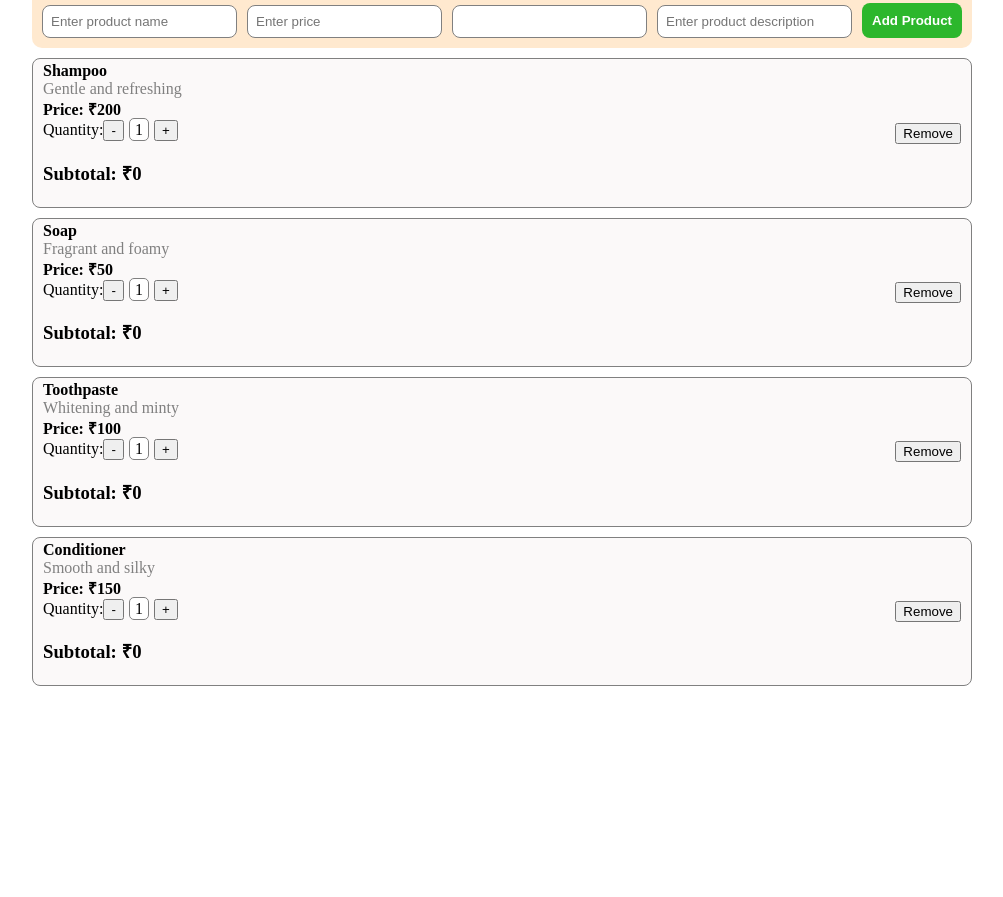
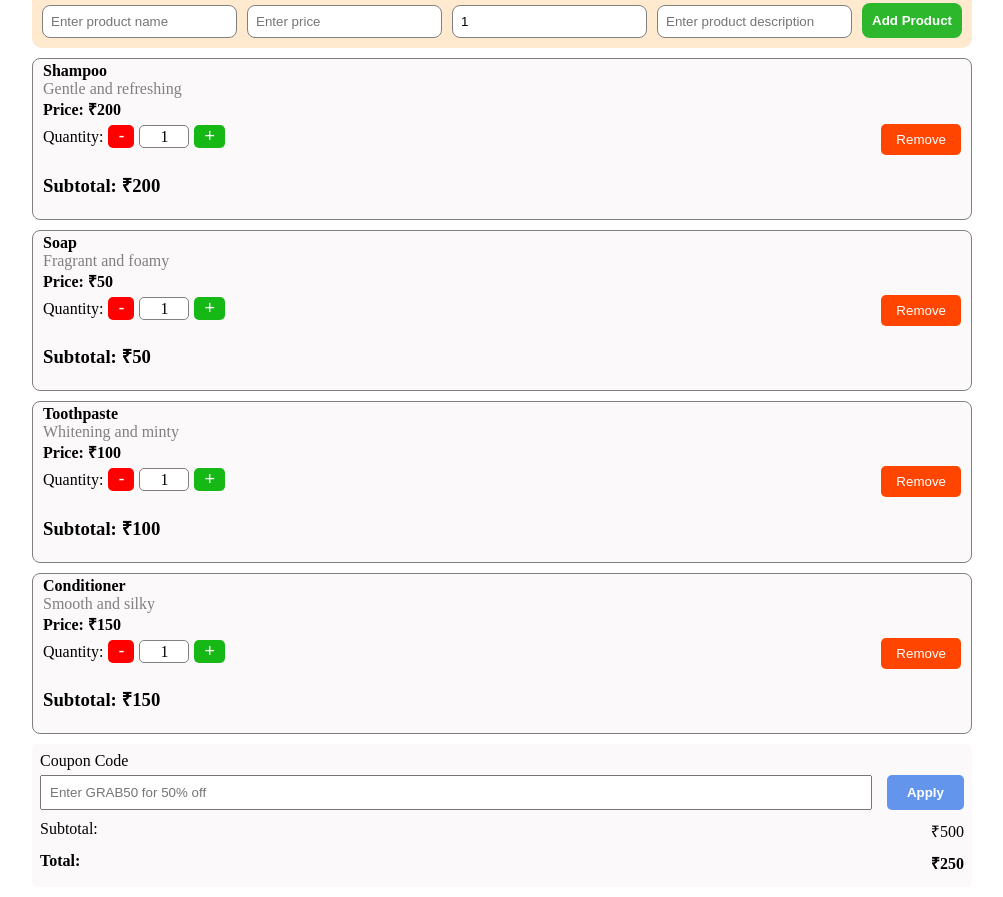
Before and after one commit to PrachiGour2023/machine-coding-frontend, a React (Vite) app: page / in a window 1280 px wide. Shown: the part 228-1125 px from the top of the page, without its empty margins (138-1141 px from the left). Before the commit the page ends 924 px from the top, so only its background shows below. Built offline with nearby package versions, Linux system fonts and the light colour scheme.

Commit message:
product cart with discount implemented

```diff
--- a/src/App.css
+++ b/src/App.css
@@ -183,7 +183,7 @@ input[type="checkbox"] {
 
 .pagination-container {
   display: flex;
-  justify-content:space-between;
+  justify-content: space-between;
   margin: 10px 0px;
 }
 
@@ -205,7 +205,7 @@ input[type="checkbox"] {
 .input-detail {
   display: flex;
   gap: 10px;
-  justify-content:flex-end;
+  justify-content: flex-end;
   align-items: end;
 
 }
@@ -241,3 +241,77 @@ input[type="checkbox"] {
   justify-content: space-between;
   align-items: center;
 }
+
+.minus {
+  background-color: red;
+  border: none;
+  color: white;
+  border-radius: 5px;
+  margin: 5px;
+  padding: 1px 10px;
+  font-size: large;
+}
+
+.plus {
+  background-color: rgb(22, 184, 22);
+  border: none;
+  color: white;
+  border-radius: 5px;
+  margin: 5px;
+  padding: 1px 10px;
+  font-size: large;
+}
+
+.product-qty {
+  background-color: white;
+  padding: 2px 20px;
+  border-radius: 5px;
+  border: 1px solid grey;
+}
+
+.remove-product {
+  background-color: orangered;
+  border: none;
+  color: white;
+  padding: 8px 15px;
+  border-radius: 5px;
+}
+
+.coupon-container {
+  display: flex;
+  flex-direction: column;
+  background-color: rgb(251, 249, 249);
+  padding: 8px;
+  border-radius: 5px;
+  margin: 10px 0px;
+}
+
+.coupon-col-row {
+  display: flex;
+  justify-content: space-between;
+  margin: 5px 0px;
+}
+
+.coupon-col-row input {
+  width: 100%;
+  padding: 8px;
+  margin-right: 15px;
+}
+
+.coupon-col-row button {
+  background-color: cornflowerblue;
+  border: 5px;
+  color: white;
+  font-weight: 600;
+  border-radius: 5px;
+  padding: 0px 20px;
+}
+
+.total {
+  font-weight: 600;
+}
+
+.coupon-applied {
+  color: green;
+  font-size: 16px;
+}
--- a/src/components/ProductCart.tsx
+++ b/src/components/ProductCart.tsx
@@ -10,8 +10,66 @@ const initialProducts = [
 const ProductCart = () => {
 
     const [cart, setCart] = useState(initialProducts.map((p) => (
-        {...p, qty: 1}
+        { ...p, qty: 1 }
     )))
+    const [newProduct, setNewProduct] = useState({
+        name: "",
+        price: "",
+        qty: 1,
+        description: ""
+    })
+    const [coupon, setCoupon] = useState('');
+    const [isCouponActive, setIsCouponActive] = useState(false)
+
+    const decreaseQty = (item: any) => {
+        setCart(prev =>
+            prev.map(p => p.id === item.id && item.qty > 1 ? { ...p, qty: p.qty - 1 } : p)
+        )
+    }
+
+    const increaseQty = (item: any) => {
+        setCart(prev =>
+            prev.map(p => p.id === item.id ? { ...p, qty: p.qty + 1 } : p)
+        )
+    }
+
+    const handleDeleteProduct = (id: number) => {
+        setCart(prev => prev.filter(p => p.id !== id))
+    }
+
+    const handleAddProduct = (e: any) => {
+        const { name, value } = e.target;
+        setNewProduct(prev => ({
+            ...prev,
+            [name]: value
+        }))
+    }
+
+    const handleAddNewProduct = () => {
+        const data = {
+            id: Date.now(),
+            name: newProduct.name,
+            price: Number(newProduct.price),
+            description: newProduct.description,
+            qty: newProduct.qty
+        }
+        setCart([...cart, data])
+        setNewProduct({
+            name: "",
+            price: "",
+            qty: 1,
+            description: ""
+        })
+    }
+
+    let subTotal = cart.reduce((acc, curr) => acc + (curr.price * curr.qty), 0)
+    const handleApplyCoupon = () => {
+        if (coupon.toUpperCase().includes('GRAB50') && subTotal > 0) {
+            setIsCouponActive(true)
+            setCoupon('')
+        }
+    }
+
 
     return (
         <div>
@@ -21,21 +79,21 @@ const ProductCart = () => {
                 <div className='input-detail'>
                     <div>
                         <span>Product Name:</span><br />
-                        <input type="text" placeholder='Enter product name' />
+                        <input name='name' value={newProduct.name} onChange={handleAddProduct} type="text" placeholder='Enter product name' />
                     </div>
                     <div>
                         <span>Price(₹):</span><br />
-                        <input type="text" placeholder='Enter price' />
+                        <input name='price' value={newProduct.price} onChange={handleAddProduct} type="text" placeholder='Enter price' />
                     </div>
                     <div>
                         <span>Quantity:</span><br />
-                        <input type="number" />
+                        <input name='qty' value={newProduct.qty} onChange={handleAddProduct} type="number" />
                     </div>
                     <div>
                         <span>Description:</span><br />
-                        <input type="text" placeholder='Enter product description' />
+                        <input name='description' value={newProduct.description} onChange={handleAddProduct} type="text" placeholder='Enter product description' />
                     </div>
-                    <button>Add Product</button>
+                    <button type='submit' onClick={handleAddNewProduct}>Add Product</button>
                 </div>
             </div>
             <div>
@@ -44,29 +102,42 @@ const ProductCart = () => {
                         return (
                             <div className='product-display'>
                                 <div>
-                                    <span style={{ fontWeight: 'bold'}}>{product.name}</span><br />
-                                    <span style={{ color: 'gray'}}>{product.description}</span><br />
-                                    <span style={{ fontWeight: 'bold'}}>Price: ₹{product.price}</span>
+                                    <span style={{ fontWeight: 'bold' }}>{product.name}</span><br />
+                                    <span style={{ color: 'gray' }}>{product.description}</span><br />
+                                    <span style={{ fontWeight: 'bold' }}>Price: ₹{product.price}</span>
                                     <div>
                                         Quantity:
-                                        <button>-</button>
-                                        <span style={{
-                                            backgroundColor: 'white',
-                                            padding: '2px 5px',
-                                            borderRadius: '5px',
-                                            margin: '5px',
-                                            border: '1px solid grey'
-
-                                        }}>{product.qty}</span>
-                                        <button>+</button>
+                                        <button className='minus' onClick={() => decreaseQty(product)}>-</button>
+                                        <span className={'product-qty'}>{product.qty}</span>
+                                        <button className='plus' onClick={() => increaseQty(product)}>+</button>
                                     </div>
-                                    <h3>Subtotal: ₹{0}</h3>
+                                    <h3>Subtotal: ₹{product.qty * product.price}</h3>
                                 </div>
-                                <button>Remove</button>
+                                <button className='remove-product' onClick={() => handleDeleteProduct(product.id)}>Remove</button>
                             </div>
                         )
                     })
                 }
+            </div>
+            <div className='coupon-container'>
+                <span>Coupon Code</span>
+                <div className='coupon-col-row'>
+                    <input value={coupon} onChange={(e) => setCoupon(e.target.value)} type="text" placeholder='Enter GRAB50 for 50% off' />
+                    <button onClick={handleApplyCoupon}>Apply</button>
+                </div>
+                {isCouponActive && <span className='coupon-applied'>GRAB50 coupon applied successfully!</span>}
+                <div className='coupon-col-row'>
+                    <span>Subtotal:</span>
+                    <span>₹{subTotal}</span>
+                </div>
+                {isCouponActive && <div className='coupon-col-row coupon-applied'>
+                    <span>Discount (GRAB50):</span>
+                    <span>-₹{subTotal / 2}</span>
+                </div>}
+                <div className='coupon-col-row total'>
+                    <span>Total:</span>
+                    <span>₹{subTotal / 2}</span>
+                </div>
             </div>
         </div>
     )
```
Lines whose indentation alone changed are shown as unchanged.
